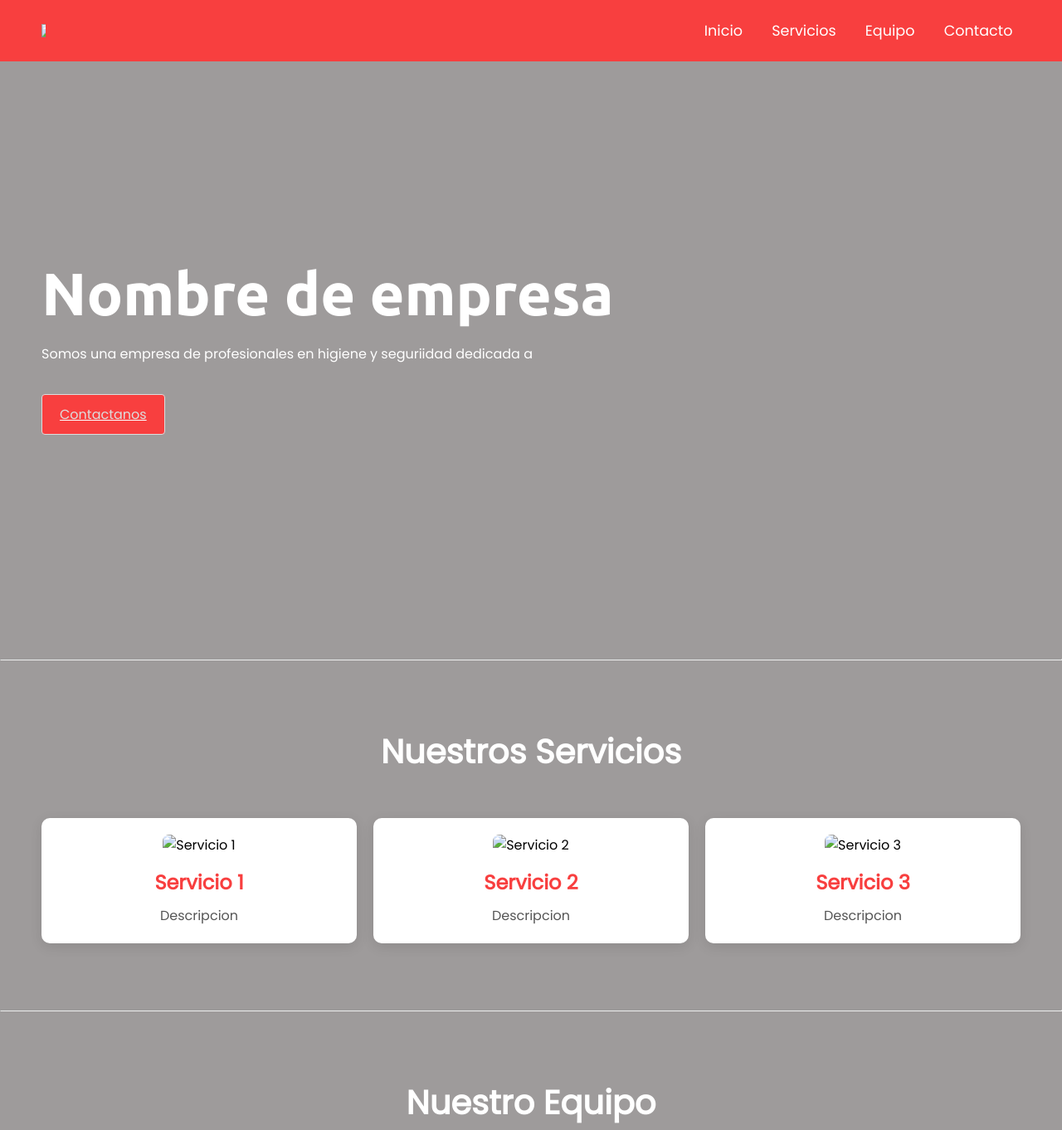
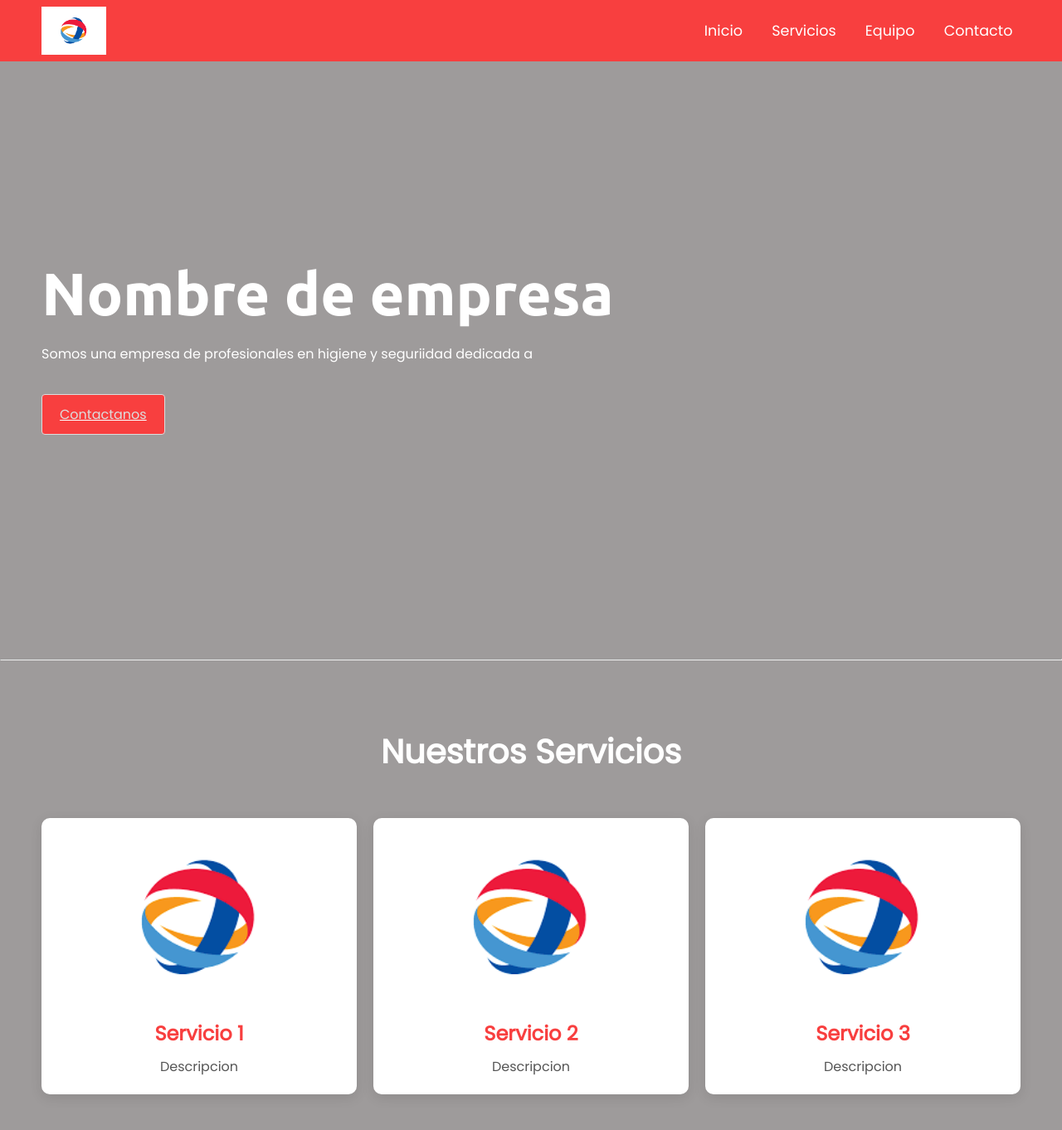
Before and after one commit to angiefantauzzofabio/landign_uraga, a plain HTML site: page html/index.html in a window 1280 px wide. Shown: the top 1362 px of the page at 83% size. Drawn offline with Linux system fonts and the light colour scheme; files that its build step writes are made by us from their sources.

Commit message:
arregladas las rutas

```diff
--- a/html/index.html
+++ b/html/index.html
@@ -4,7 +4,7 @@
     <meta charset="UTF-8" />
     <meta http-equiv="X-UA-Compatible" content="IE=edge" />
     <meta name="viewport" content="width=device-width, initial-scale=1.0" />
-    <link rel="stylesheet" href="css/style.css">
+    <link rel="stylesheet" href="../css/style.css">
     <link
       rel="stylesheet"
       href=" https://cdnjs.cloudflare.com/ajax/libs/font-awesome/6.2.1/css/all.min.css"
@@ -17,7 +17,7 @@
       <div class="container">
         <div class="navbar">
           <div class="logo">
-            <img src="assets/logo.png">
+            <img src="../assets/logo.png">
         </div>
           <nav>
             <div class="btn">
@@ -59,19 +59,19 @@
           <div class="services-wrapper">
 
             <div class="service-card">
-              <img src="assets/logo.png" alt="Servicio 1">
+              <img src="../assets/logo.png" alt="Servicio 1">
               <h3>Servicio 1</h3>
               <p>Descripcion</p>
             </div>
 
             <div class="service-card">
-              <img src="assets/logo.png" alt="Servicio 2">
+              <img src="../assets/logo.png" alt="Servicio 2">
               <h3>Servicio 2</h3>
               <p>Descripcion</p>
             </div>
 
             <div class="service-card">
-              <img src="assets/logo.png" alt="Servicio 3">
+              <img src="../assets/logo.png" alt="Servicio 3">
               <h3>Servicio 3</h3>
               <p>Descripcion</p>
             </div>
@@ -153,7 +153,7 @@
       </footer>
 
 
-    <script src="js/script.js"></script>
+    <script src="../js/script.js"></script>
   </body>
 </html>
 
```
